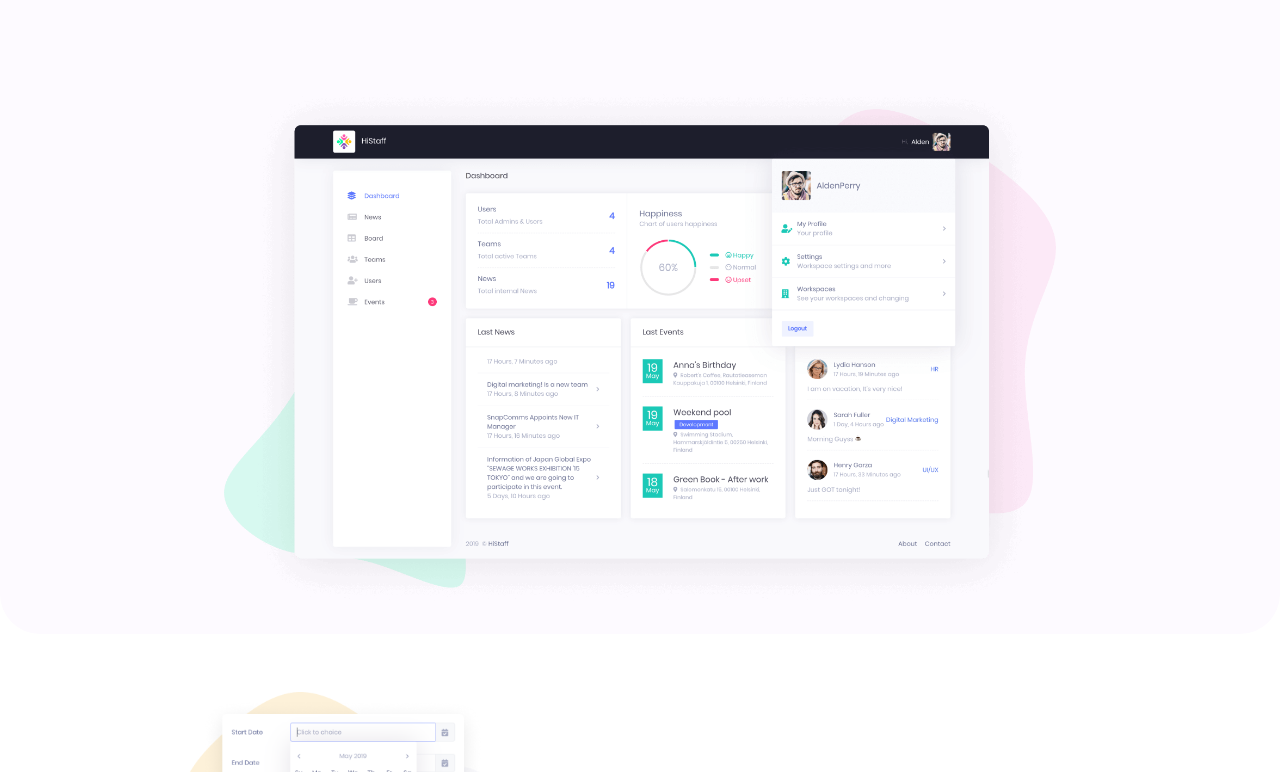
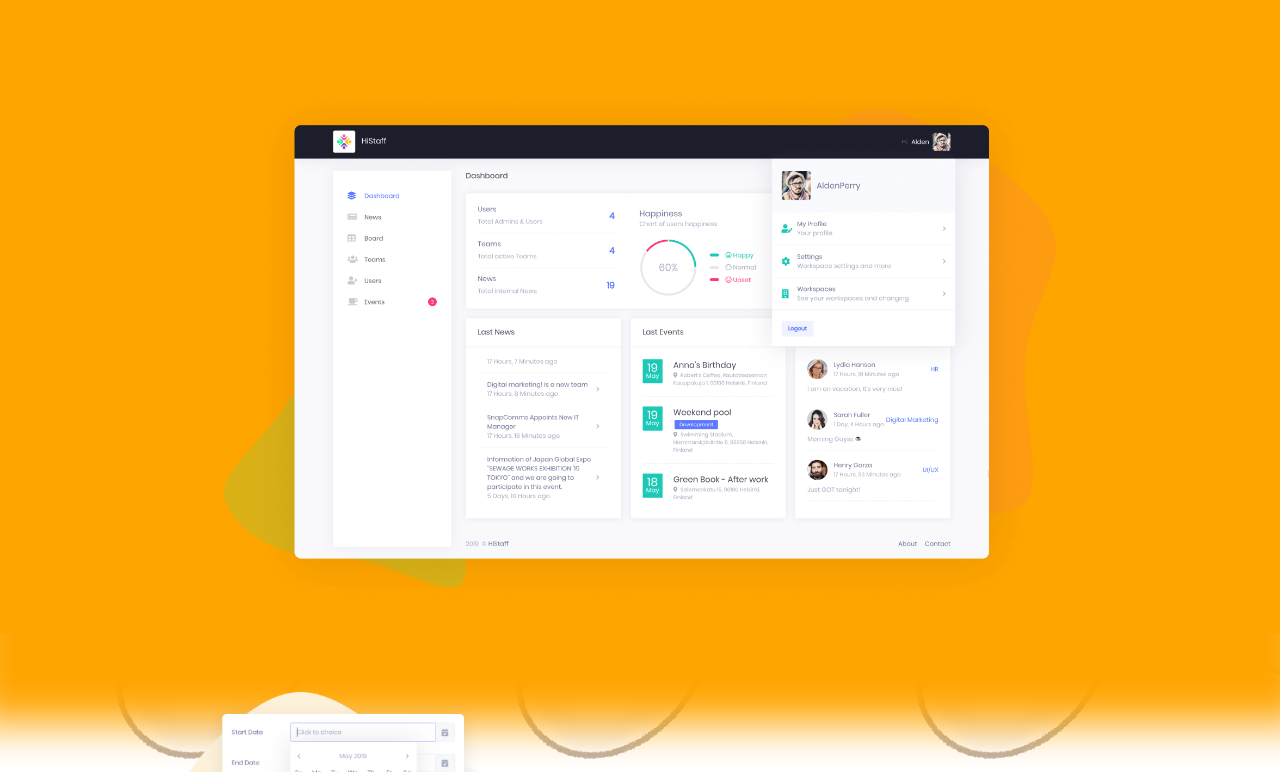
Before and after one commit to mak4026/gatsby-test, a Gatsby site: page / in a window 1280 px wide. Shown: the part 329-1101 px from the top of the page. Built offline with nearby package versions, Linux system fonts and the light colour scheme; Gatsby itself is replaced by a stand-in of ours.

Commit message:
background css

```diff
--- a/static/styles/_all.scss
+++ b/static/styles/_all.scss
@@ -3,6 +3,9 @@
 body {
   font-family: sans-serif;
   color: #797283;
+  background-image: url(../images/egg_white.png);
+  background-attachment: fixed;
+
 
   p {
     font-family: sans-serif;
@@ -59,8 +62,9 @@
   .page-header {
     text-align: center;
     padding: 100px 0 100px 0;
-    background-color: #fdfaff;
-    border-radius: 0px 0px 40px 40px;
+    background-color: orange;
+    // border-radius: 0px 0px 40px 40px;
+    box-shadow: 0 60px 40px 30px rgba($color: orange, $alpha: 1.0);
 
     h1 {
       font-style: normal;
```
